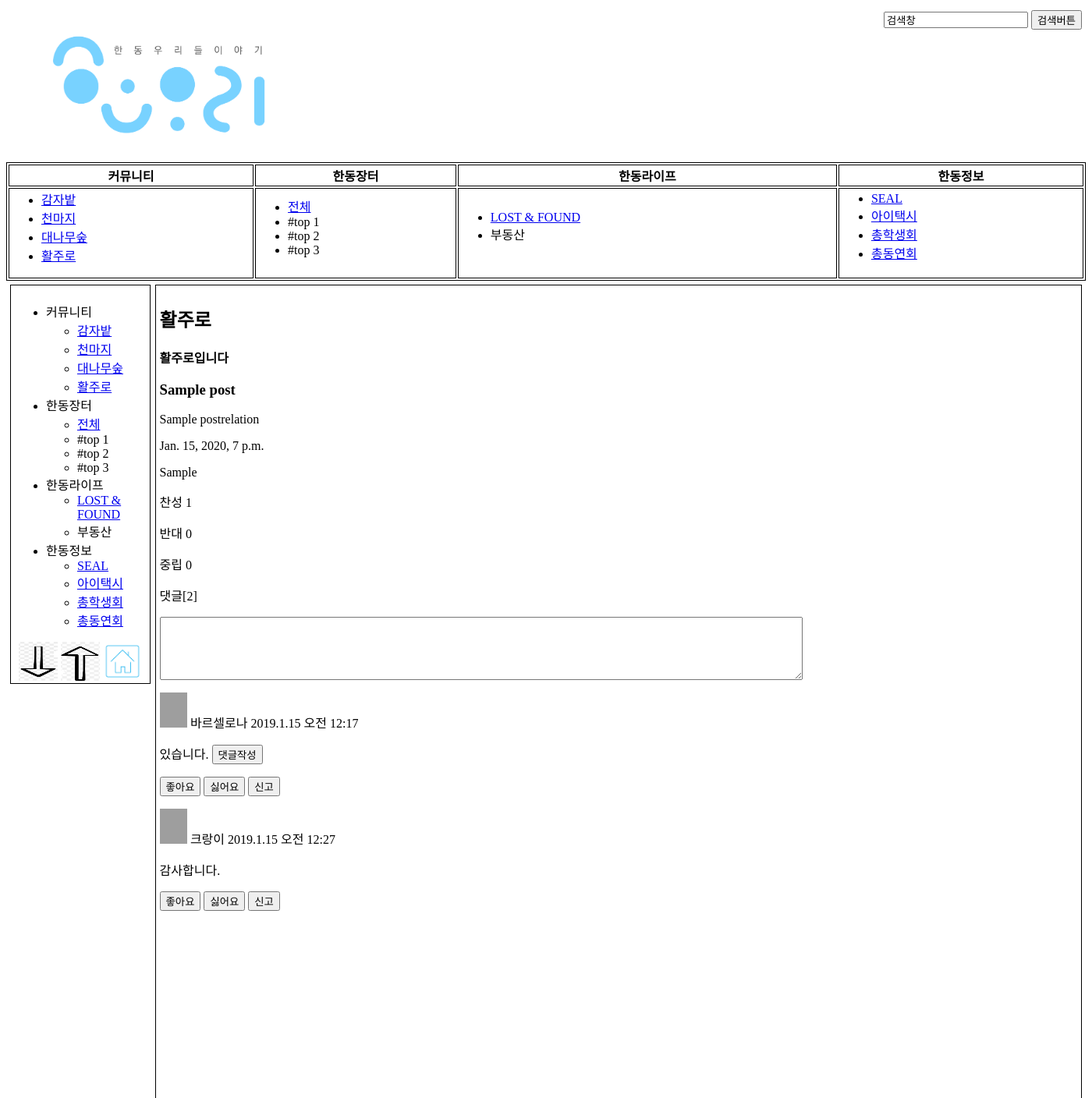
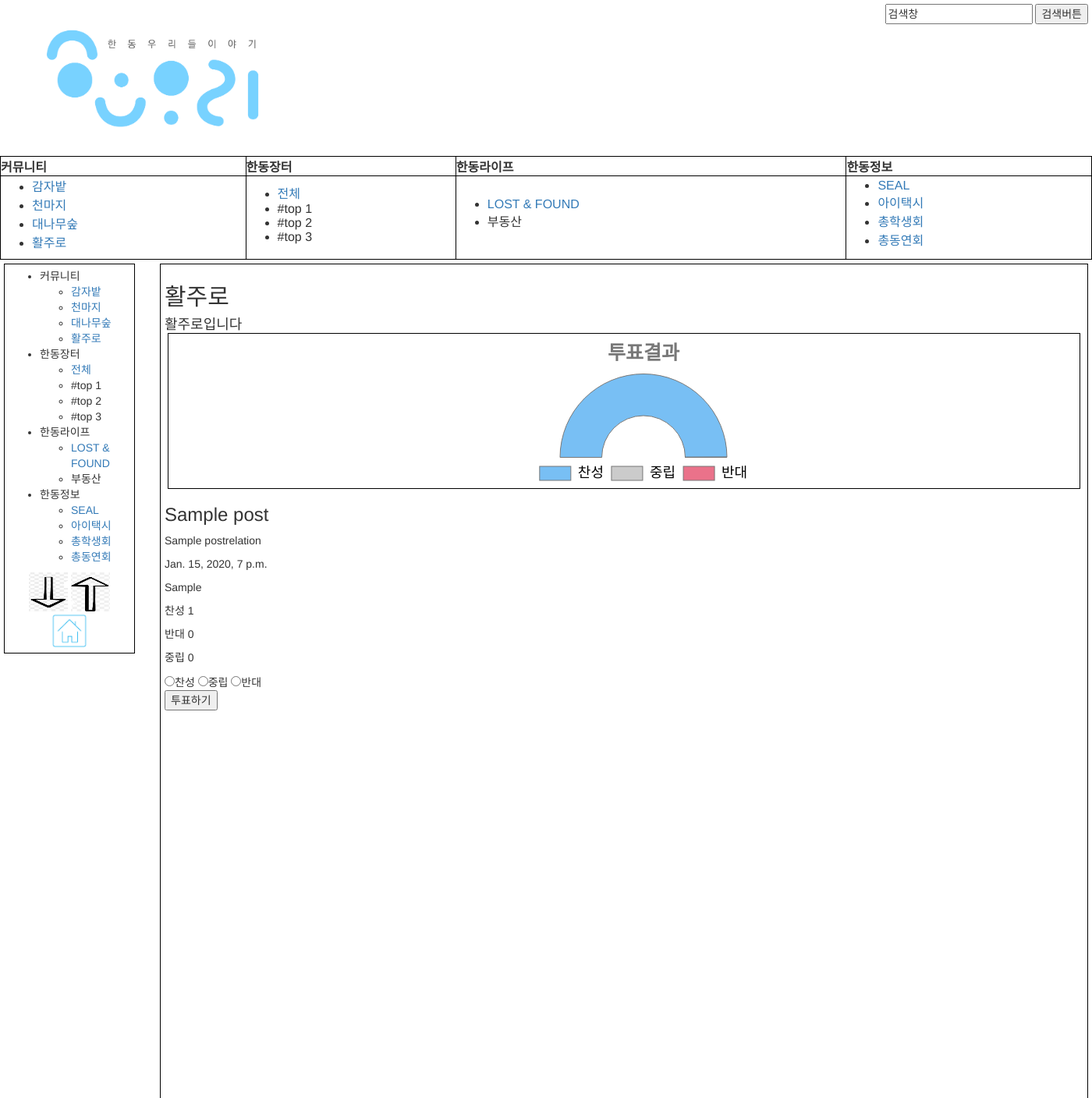
Before and after one commit to SylarBurns/HUSproject, a Django app: page /runway/1/ in a window 1400 px wide. Shown: the top 1408 px of the page at 78% size. Run offline with Django 3.2, Linux system fonts and the light colour scheme; tables that the repository leaves empty hold one stand-in row (values such as "Sample post"); some libraries are stand-ins or nearby versions; grey boxes are pictures that could not be loaded.

Commit message:
sideMenu Bar 수정, 차트 기능 추가

```diff
--- /dev/null
+++ b/mainPage/static/mainPage/app.js
@@ -0,0 +1,18 @@
+$(function () {
+    $('#sideMenu').each(function () {
+
+        var $window = $(window),
+            $header = $(this),
+            headerOffsetTop = $header.offset().top;
+
+        $window.on('scroll', function () {
+            if ($window.scrollTop() > headerOffsetTop) {
+                $header.addClass('sticky');
+            } else {
+                $header.removeClass('sticky');
+            }
+        });
+        $window.trigger('scroll');
+
+    });
+});
--- a/mainPage/static/mainPage/style.css
+++ b/mainPage/static/mainPage/style.css
@@ -77,14 +77,20 @@ h1{
 .topMenu{
     width:100%;
 }
-.sideMenu{
+#sideMenu{
     width:12%;
     height:500px;
     float:left;
     border:1px solid black;
     margin: 5px;
     padding: 5px;
-    position:fixed;
+    position:absolute;
+}
+#sideMenu.sticky {
+    position: fixed;
+    top: 0;
+    left: 0;
+    margin-left: 10px;
 }
 .sideMenuBottomIcons{
     margin:5px;
--- a/mainPage/templates/mainPage/basePage.html
+++ b/mainPage/templates/mainPage/basePage.html
@@ -1,8 +1,26 @@
-{% load static %}
-<link rel="stylesheet" type="text/css" href="{% static 'mainPage/style.css' %}">
 <html>
     <head>
         <title>한우리-우리들의 이야기</title>
+        {% load static %}
+        <link rel="stylesheet" type="text/css" href="{% static 'mainPage/style.css' %}">
+        <script src="https://ajax.googleapis.com/ajax/libs/jquery/3.3.1/jquery.min.js"></script>
+        <script src="{% static 'mainPage/app.js' %}"></script>
+        <style>
+        #sideMenu{
+            width:12%;
+            height:500px;
+            float:left;
+            border:1px solid black;
+            margin: 5px;
+            padding: 5px;
+            position:absolute;
+            }
+        #sideMenu.sticky {
+            position:fixed;
+            top:0;
+            left:0;
+            margin-left: 10px;}
+        </style>
     </head>
     <body>
         <a href="{% url 'mainPage:mainPage' %}"><img src="{% static 'mainPage/images/HUS_Logo_1.png' %}" class="Logo" id="top"/></a>
@@ -66,17 +84,7 @@
                 </tr>
         </table>
         </section>
-        <aside class="sideMenu">
-            <!-- <ul>
-                {% for index in range %}
-                <li>대게시판</li>
-                <ul>
-                    {% for index in range %}
-                    <li>소게시판</li>
-                    {% endfor%}
-                </ul>
-                {% endfor %}
-            </ul> -->
+        <aside id="sideMenu">
             <ul>
             <li>커뮤니티</li>
             <ul>
--- a/mainPage/templates/mainPage/basePageNoBottom.html
+++ b/mainPage/templates/mainPage/basePageNoBottom.html
@@ -1,5 +1,7 @@
 {% load static %}
 <link rel="stylesheet" type="text/css" href="{% static 'mainPage/style.css' %}">
+<script src="https://ajax.googleapis.com/ajax/libs/jquery/3.3.1/jquery.min.js"></script>
+<script src="{% static 'mainPage/app.js' %}"></script>
 <html>
     <head>
         <title>한우리-우리들의 이야기</title>
@@ -66,7 +68,7 @@
                 </tr>
         </table>
         </section>
-        <aside class="sideMenu">
+        <aside id="sideMenu">
             <!-- <ul>
                 {% for index in range %}
                 <li>대게시판</li>
--- a/runway/static/runway/app.js
+++ b/runway/static/runway/app.js
@@ -1,5 +1,67 @@
-// $(document).ready(function(){
-//     $("#voteButton").click(function(){
-//         $('#voteBox').css('display','none');
-//     });
-// });
+$(document).ready(function(){
+    $("button").click(function(){
+        $("#test").hide()
+    });
+});
+
+
+let myChart = document.getElementById('myChart').getContext('2d');
+// Global Options
+Chart.defaults.global.defaultFontFamily = 'Lato';
+Chart.defaults.global.defaultFontSize = 18;
+Chart.defaults.global.defaultFontColor = '#777';
+
+let massPopChart = new Chart(myChart, {
+  type:'doughnut', // bar, horizontalBar, pie, line, doughnut, radar, polarArea
+  data:{
+    labels:['찬성', '중립','반대'],
+    datasets:[{
+      label:'doughnut',
+      data:[
+        forCount,
+        neutralCount,
+        againstCount,
+      ],
+      //backgroundColor:'green',
+      backgroundColor:[
+        'rgba(30, 149, 237, 0.6)',
+        'rgba(169, 169, 169, 0.6)',
+        'rgba(220, 20, 60, 0.6)',
+      ],
+      borderWidth:1,
+      borderColor:'#777',
+      hoverBorderWidth:3,
+      hoverBorderColor:'#000'
+    }]
+  },
+  options:{
+    maintainAspectRatio: false,
+    rotation: 1 * Math.PI,
+    circumference: 3.14,
+
+    title:{
+      display:true,
+      text:'투표결과',
+      fontSize:25,
+      position: 'top'
+    },
+    legend:{
+      display:true,
+      position:'bottom',
+      labels:{
+        fontColor:'#000'
+      }
+    },
+    layout:{
+      padding:{
+        left:50,
+        right:0,
+        bottom:0,
+        top:0
+      }
+    },
+    tooltips:{
+      enabled:true
+    }
+  }
+});
--- a/runway/static/runway/style.css
+++ b/runway/static/runway/style.css
@@ -16,3 +16,12 @@
 #id_annonimity li {
     float: left;
 }
+#myChart{
+    height:100px;
+    width:50%
+}
+.container{
+    height:200px;
+    width:50%;
+    border:1px solid black;
+}
--- a/runway/templates/runway/boardDetail.html
+++ b/runway/templates/runway/boardDetail.html
@@ -5,21 +5,27 @@
     <head>
     {% load static %}
     <link rel="stylesheet" type="text/css" href="{% static 'runway/style.css'%}">
-
     <meta charset="UTF-8">
     <title> boardDetail </title>
+    <meta name="viewport" content="width=device-width, initial-scale=1.0">
+    <meta http-equiv="X-UA-Compatible" content="ie=edge">
     <script src="https://ajax.googleapis.com/ajax/libs/jquery/3.3.1/jquery.min.js"></script>
-        <script src="https://cdnjs.cloudflare.com/ajax/libs/Chart.js/2.7.3/Chart.min.js"></script>
-        <script src="{% static 'runway/app.js' %}"></script>
+    <script src="https://cdnjs.cloudflare.com/ajax/libs/Chart.js/2.6.0/Chart.min.js"></script>
+    <link rel="stylesheet" href="https://maxcdn.bootstrapcdn.com/bootstrap/3.3.7/css/bootstrap.min.css">
+    <script>
+            var forCount = "{{ forCount }}";
+            var neutralCount = "{{neutralCount}}";
+            var againstCount = "{{againstCount}}";
+    </script>
 
     </head>
-
     <body>
         <h2 class="boardName"> 활주로 </h2>
         <h4 class="boardName"> 활주로입니다</h4>
         <div class="functionCall">{{post.update_hitCount}}</div> <!--조회수 증가하는 함수-->
-
-       <div>
+        <div class="container">
+            <canvas id="myChart"></canvas>
+        </div>
         <h3 class="title"> {{object.title}} </h3>
         <p class="name">
         {% for Relation in object.post_relation.all %}
@@ -33,16 +39,13 @@
         {% endfor %}
         </p>
         <p class="date"> {{object.pubDate}}</p>
-            <div style="text-align: right;">
-        </div>
         <p> {{object.postEditor | safe }} </p>
-        {% if voted %}
+
         <div class='voteResult'>
             <p>찬성 {{forCount}}</p>
             <p>반대 {{againstCount}}</p>
             <p>중립 {{neutralCount}}</p>
         </div>
-        {% else %}
         <form method="GET" action='' id='voteBox'>
             <input type="radio" name="voteInfo" value=1>찬성
             <input type="radio" name="voteInfo" value=2>중립
@@ -50,25 +53,7 @@
             <br>
             <input type="submit" value="투표하기" id="voteButton">
         </form>
-        {% endif %}
-       <p class="comment">댓글[2]</p>
-       <textarea name="comment", cols="100%", rows="5"></textarea>
-       <p class="name"><img src="https://encrypted-tbn0.gstatic.com/images?q=tbn:ANd9GcRQHjzdvCqUGnltcULXtv2fQH7wzGQnEtJiI7f1BP0P67xis8Cc" width="3%" height="3%"> 바르셀로나 2019.1.15 오전 12:17 </p>
-       <p class= "context">있습니다. <button>댓글작성</button></p>
-       <div class="buttons">
-            <button>좋아요</button>
-            <button>싫어요</button>
-            <button>신고</button>
-            </div>
-
-       <div class="context2">
-       <p class="name"><img src="https://encrypted-tbn0.gstatic.com/images?q=tbn:ANd9GcRQHjzdvCqUGnltcULXtv2fQH7wzGQnEtJiI7f1BP0P67xis8Cc" width="3%" height="3%"> 크랑이 2019.1.15 오전 12:27 </p>
-       <p class= "context">감사합니다.</p>
-       <div class="buttons">
-            <button>좋아요</button>
-            <button>싫어요</button>
-            <button>신고</button>
-        </div>
+        <script src="{% static 'runway/app.js' %}"></script>
     </body>
 
 <html>
--- a/runway/urls.py
+++ b/runway/urls.py
@@ -9,5 +9,6 @@ urlpatterns = [
     path('create/', views.runwayCreateView.as_view(), name='runwayCreate'),
     path('<int:pk>/like/', postLike, name="postLike"),
     path('<int:pk>/disLike/', postDislike, name="postDislike"),
+    path('test/',views.chartTestView.as_view(), name="chartTest"),
     # path('<int:pk>/rewrite/', views.runwayUpdateView.as_view(), name='runwayRewrite'),
 ]
--- a/runway/views.py
+++ b/runway/views.py
@@ -58,21 +58,11 @@ class runwayDetailView(BaseDetailView):
         voteInfo = self.request.GET.get("voteInfo")
         if voteInfo:
             try:
-                relation = PostRelation.objects.filter(Q(user=user) and Q(post=post)).get()
+                relation = PostRelation.objects.filter(Q(user=user), Q(post=post)).get()
                 relation.vote= voteInfo
             except:
                 relation =PostRelation(user=user,post=post,vote=voteInfo)
-
             relation.save()
-
-        try:
-            relation = PostRelation.objects.filter(Q(user=user) and Q(post=post)).get()
-            if relation.vote == None:
-                context['voted']=False
-            else:
-                context['voted']=True
-        except:
-            pass
 
         relationSet = post.post_relation.all()
         context['forCount']=relationSet.filter(vote=1).count()
@@ -104,3 +94,6 @@ class runwayUpdateView(UpdateView):
     def get_object(self):
         id_ = self.kwargs.get("pk")
         return get_object_or_404(Post, id=id_)
+
+class chartTestView(TemplateView):
+    template_name='runway/chartTest.html'
```
Also changed, not shown: runway/forms.py (+0 -8 lines), runway/templates/runway/chartTest.html (added, +23 -0 lines). Lines whose indentation alone changed are shown as unchanged.
